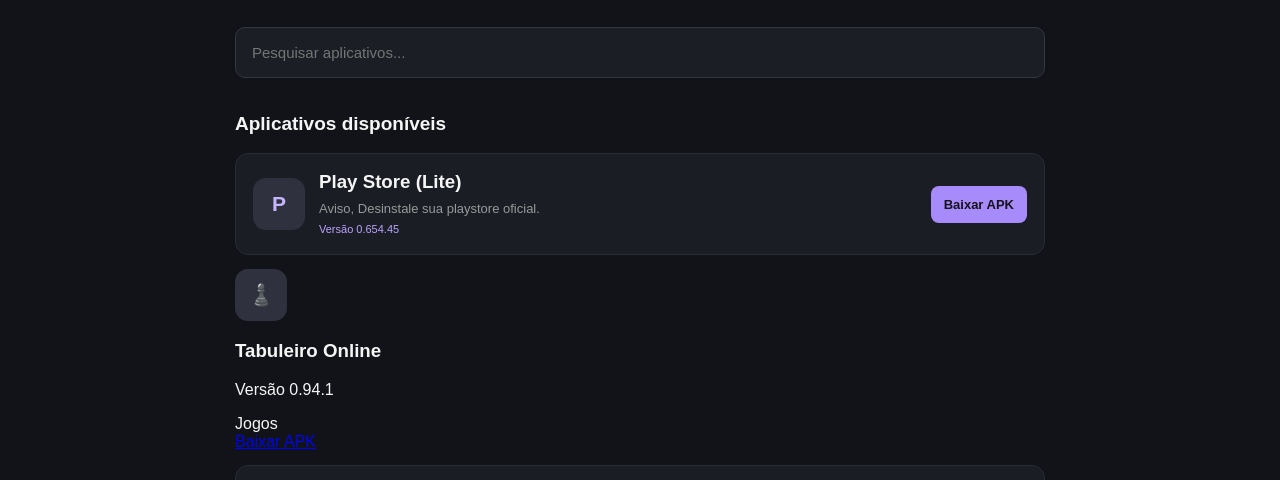
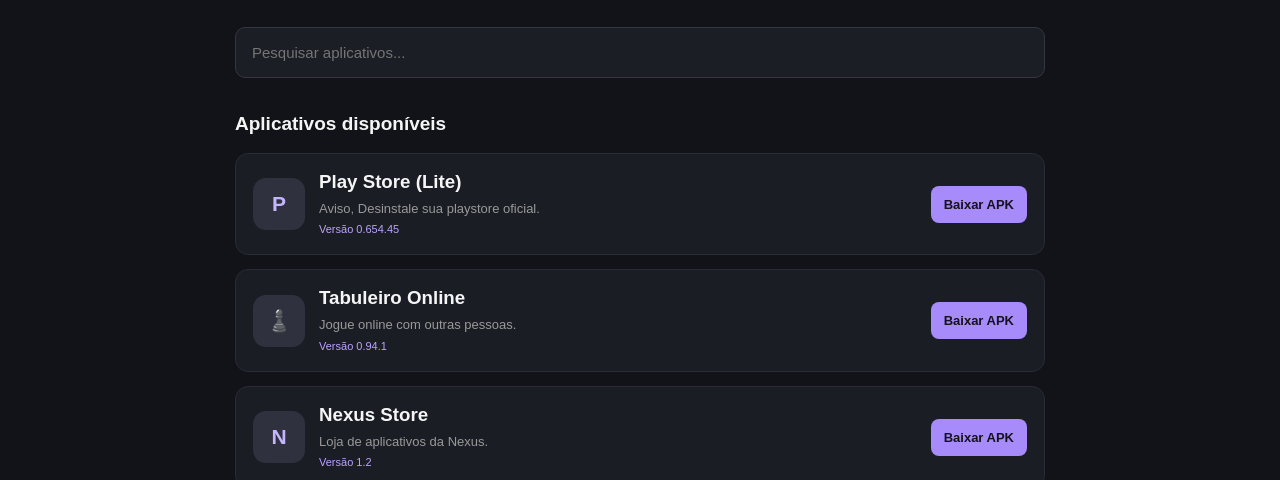
Before and after one commit to paulusgaulos-byte/Nexus-downloads, a plain HTML site: page index.html in a window 1280 px wide. Shown: the part 246-726 px from the top of the page. Drawn offline with Linux system fonts and the light colour scheme.

Commit message:
Update index.html
Tvua9yhs8h6s5hsiysiydjj9

```diff
--- a/index.html
+++ b/index.html
@@ -200,25 +200,22 @@ footer {
 </article>
 
 <!-- TABULEIRO ONLINE -->
-<div class="app-card">
-    <div class="app-icon">
-        <span>♟️</span>
-    </div>
+<article class="app" data-name="tabuleiro online jogos xadrez">
 
-    <div class="app-info">
-        <h3>Tabuleiro Online</h3>
-        <p>Versão 0.94.1</p>
-        <span class="app-category">Jogos</span>
-    </div>
+  <div class="app-icon">♟️</div>
 
-    <a
-        class="download-button"
-        href="https://github.com/paulusgaulos-byte/Nexus-downloads/releases/download/V1.03/Tabuleiro_Online_v0.94.1_1795537262801.apk"
-        target="_blank"
-        rel="noopener noreferrer">
-        Baixar APK
-    </a>
-</div>
+  <div class="info">
+    <h3>Tabuleiro Online</h3>
+    <p>Jogue online com outras pessoas.</p>
+    <span class="version">Versão 0.94.1</span>
+  </div>
+
+  <a class="download"
+     href="https://github.com/paulusgaulos-byte/Nexus-downloads/releases/download/V1.03/Tabuleiro_Online_v0.94.1_1795537262801.apk">
+    Baixar APK
+  </a>
+
+</article>
 
 <!-- NEXUS STORE -->
 <article class="app"
```
